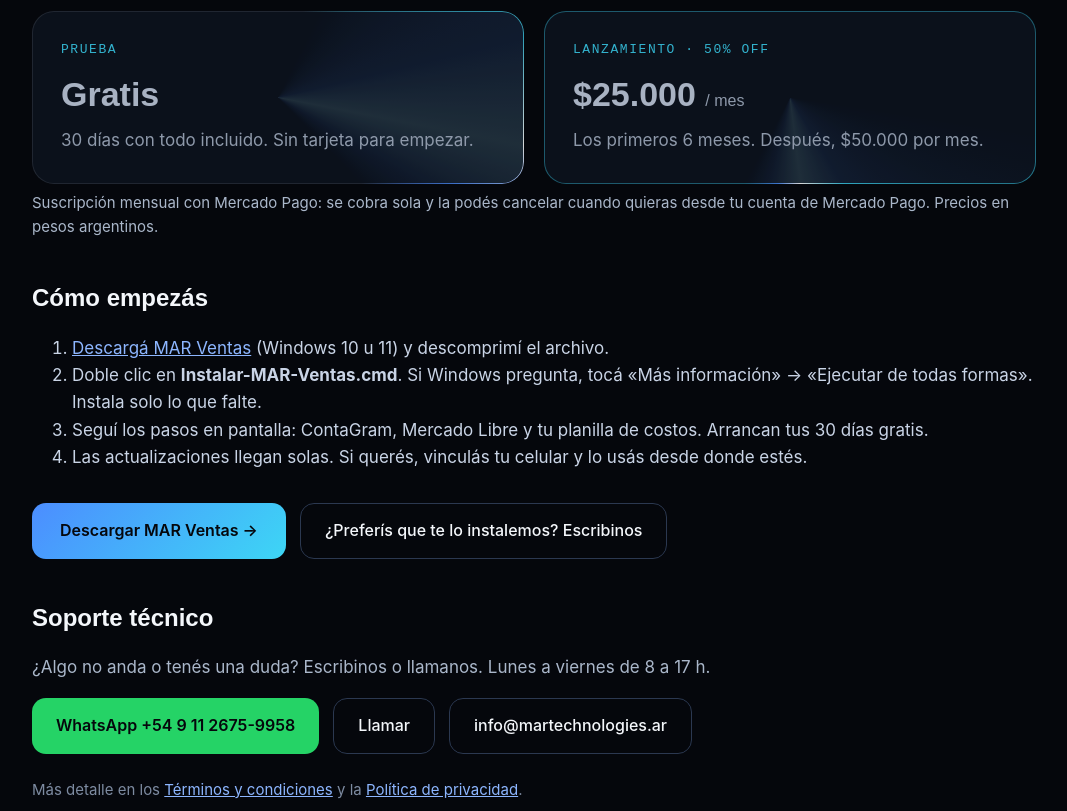
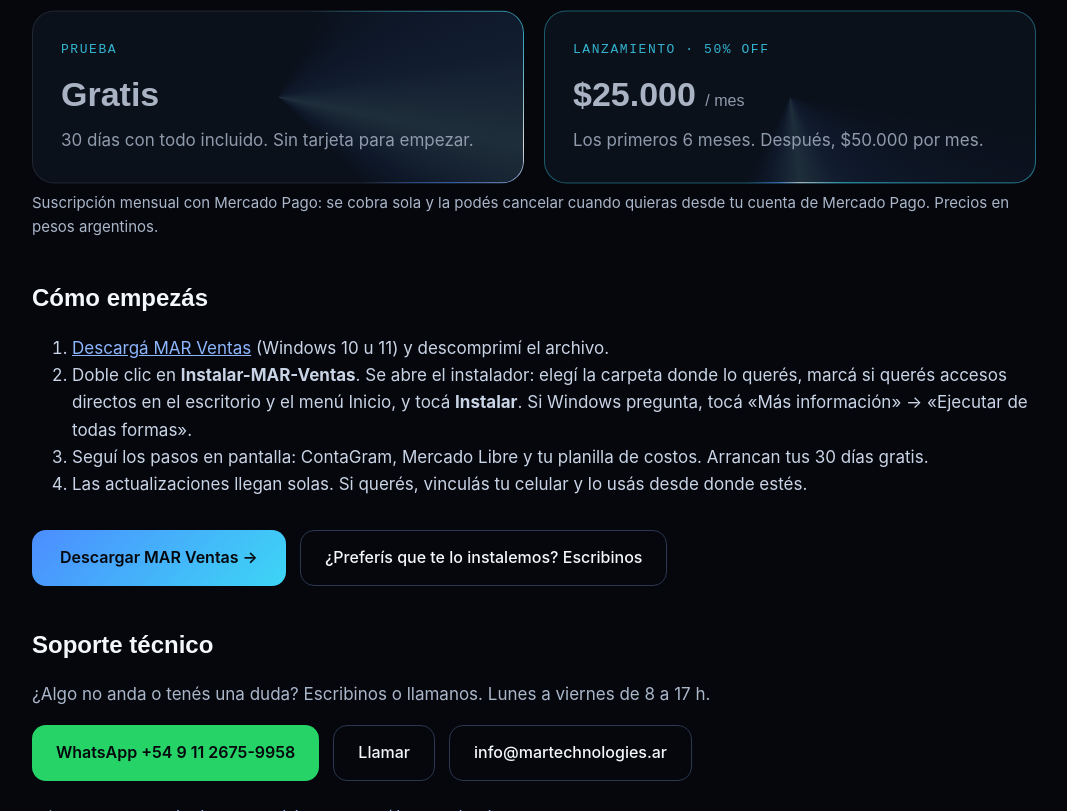
Before and after one commit to joelrabassa208-cmyk/martechnologies, a plain HTML site: page mar-ventas/index.html in a window 1280 px wide. Shown: the part 1987-2798 px from the top of the page, without its empty margins (106-1173 px from the left). Drawn offline with Linux system fonts and the light colour scheme.

Commit message:
MAR Ventas: pasos de instalación con el instalador nuevo
Co-Authored-By: Claude Opus 5.5 <noreply@anthropic.com>
Claude-Session: https://claude.ai/code/session_01FqXyr1A9ZxmrV99ToPWa6Q

```diff
--- a/mar-ventas/index.html
+++ b/mar-ventas/index.html
@@ -87,7 +87,7 @@
 <h2>Cómo empezás</h2>
 <ol>
 <li><a href="https://mar-technologies.onrender.com/descargar">Descargá MAR Ventas</a> (Windows 10 u 11) y descomprimí el archivo.</li>
-<li>Doble clic en <strong>Instalar-MAR-Ventas.cmd</strong>. Si Windows pregunta, tocá «Más información» → «Ejecutar de todas formas». Instala solo lo que falte.</li>
+<li>Doble clic en <strong>Instalar-MAR-Ventas</strong>. Se abre el instalador: elegí la carpeta donde lo querés, marcá si querés accesos directos en el escritorio y el menú Inicio, y tocá <strong>Instalar</strong>. Si Windows pregunta, tocá «Más información» → «Ejecutar de todas formas».</li>
 <li>Seguí los pasos en pantalla: ContaGram, Mercado Libre y tu planilla de costos. Arrancan tus 30 días gratis.</li>
 <li>Las actualizaciones llegan solas. Si querés, vinculás tu celular y lo usás desde donde estés.</li>
 </ol>
```
